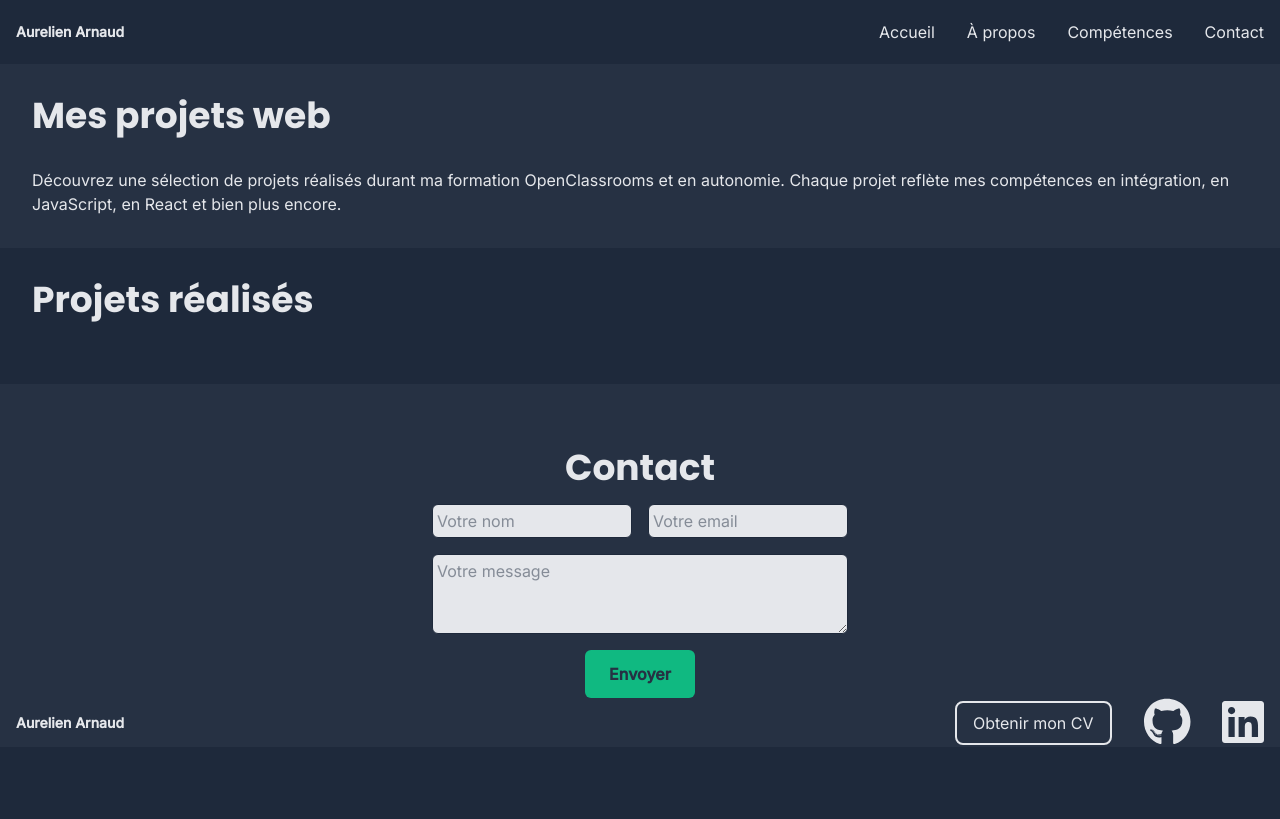
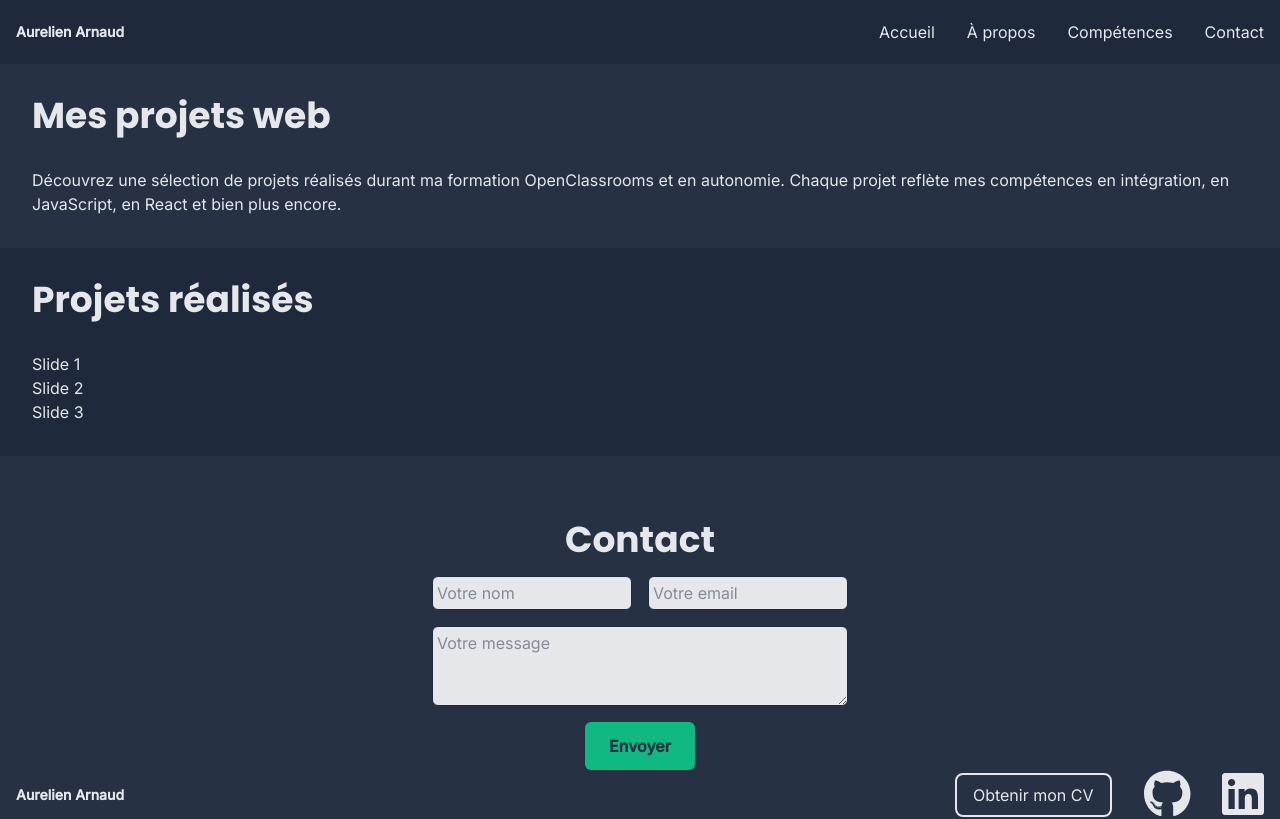
Before and after one commit to aurelienrnd/portfolio, a React (Vite) app: page /project in a window 1280 px wide. Built offline with nearby package versions, Linux system fonts and the light colour scheme.

Commit message:
feature CarouselProject.tsx : importation de useEmblaCarousel

```diff
--- a/src/components/pages/projects/sections/my-project/CarouselProject.tsx
+++ b/src/components/pages/projects/sections/my-project/CarouselProject.tsx
@@ -1,11 +1,21 @@
+import useEmblaCarousel from 'embla-carousel-react';
 import type { ProjectsType } from './MyProject.tsx';
 interface Prop {
   projects: ProjectsType[];
 }
 
 function CarouselProject({ projects }: Prop): React.JSX.Element {
+  const [emblaRef] = useEmblaCarousel();
   console.log(projects);
-  return <div></div>;
+  return (
+    <div className="embla" ref={emblaRef}>
+      <div className="embla__container">
+        <div className="embla__slide">Slide 1</div>
+        <div className="embla__slide">Slide 2</div>
+        <div className="embla__slide">Slide 3</div>
+      </div>
+    </div>
+  );
 }
 
 export default CarouselProject;
```
